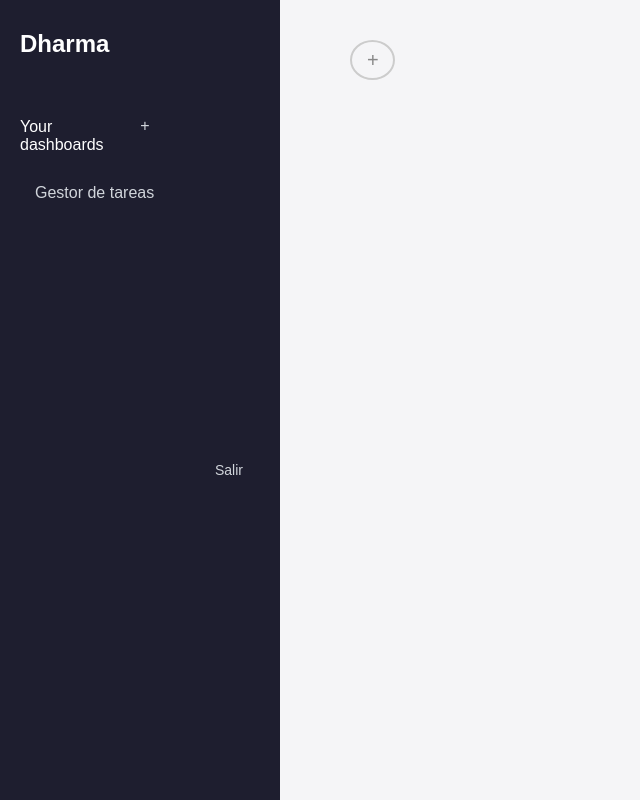
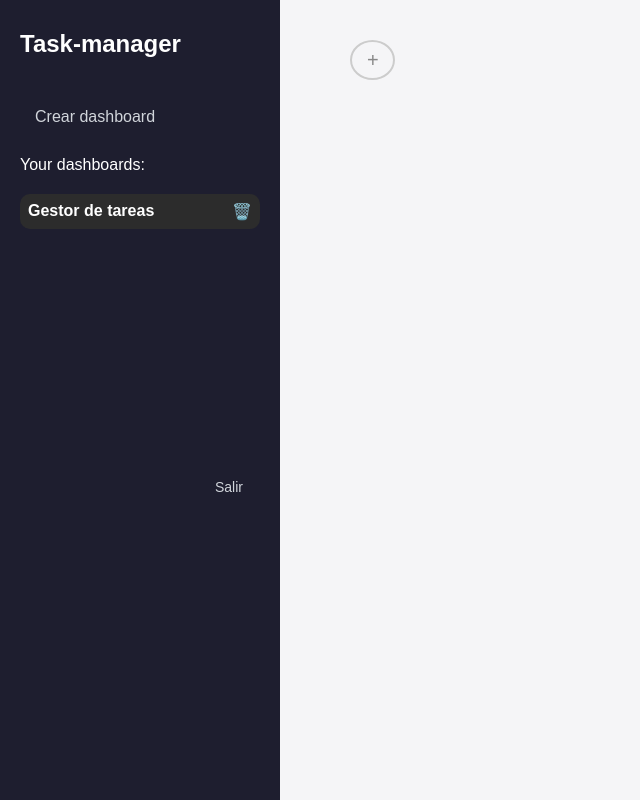
Before and after one commit to ismaelsandev/Task-manager, a PHP site: page / in a window 1280 px wide. Shown: the whole page, without its empty margins (0-640 px from the left). Run offline with PHP 8.4, Linux system fonts and the light colour scheme; the visitor is signed in with stand-in values (Sample User, id 1); data comes from the database, SQL or seed files in the repository; data that the repository does not hold is empty.

Commit message:
Se ha creado la función JS marcarDashboardActivo, que marca en el aside el botón del dashboard que se está visualizando. Se ha mejorado la función JS cargarDashboardsAside añadiendo un botón para borrar dashboards. También llama a la función abrirDashboardInicial para que abra un dashboard cuando el usuario acceda. También guardamos el dashboardId en localStorage para que esté en caché el último dashboard abierto. La función abrirDashboardincial carga el último o el primer dashboard al acceder a la aplicación. Por último se ha creado borrarDashboard.php y la función JS borrarDashboard.

```diff
--- a/css/estilos.css
+++ b/css/estilos.css
@@ -115,6 +115,22 @@ section {
 	align-items: flex-start;
 }
 
-.dashboards-lists {
-	display: flex;
+.dashboard-btn {
+    display: block;
+    width: 100%;
+    padding: 8px;
+    background: none;
+    border: none;
+    text-align: left;
+    cursor: pointer;
 }
+
+.dashboard-btn.active {
+    background-color: #2c2c2c;
+    color: #fff;
+    font-weight: bold;
+}
+
+.button-newDashboard {
+	width: 200px;
+}
--- a/index.php
+++ b/index.php
@@ -5,18 +5,16 @@
 	<head>
 		<meta charset="UTF-8">
 		<meta name="viewport" content="width=device-width, initial-scale=1.0">
-		<title>Dharma</title>
+		<title>Task-manager</title>
 		<link rel="stylesheet" href="css/estilos.css?v=<?php echo time(); ?>">
 	</head>
 	<body>
 		<main>
 			<aside>
-				<h1>Dharma</h1>
-				<div class="dashboards-lists">
-					<p style="margin-top: 20px;">Your dashboards</p>
-					<button class="button-newDashboard" onclick = "newDashboard()">+</button>
-				</div>
+				<h1>Task-manager</h1>
+				<button class="button-newDashboard" onclick = "newDashboard()">Crear dashboard</button>
 
+				<p>Your dashboards:</p>
 				<nav id="dashboardList"></nav>
 
 				<a href="logout.php" class="logout">Salir</a>
--- a/js/myscript.js
+++ b/js/myscript.js
@@ -112,7 +112,7 @@ function cargarJSON() {
         });
 }
 
-function cargarDashboardsAside() {
+/*function cargarDashboardsAside() {
     fetch("listarDashboards.php")
         .then(res => res.json())
         .then(dashboards => {
@@ -130,6 +130,39 @@ function cargarDashboardsAside() {
             });
         })
         .catch(err => console.error("Error cargando dashboards:", err));
+}*/
+
+function cargarDashboardsAside(autoAbrir = true) {
+    fetch("listarDashboards.php")
+        .then(res => res.json())
+        .then(dashboards => {
+            const contenedor = document.getElementById("dashboardList");
+            contenedor.innerHTML = "";
+
+            dashboards.forEach(d => {
+                const btn = document.createElement("button");
+                btn.className = "dashboard-btn";
+                btn.textContent = d.nombre;
+                btn.dataset.id = d.id;
+
+                btn.onclick = () => cargarDashboard(d.id);
+
+                // botón borrar
+                const borrar = document.createElement("span");
+                borrar.textContent = " 🗑️";
+                borrar.style.float = "right";
+                borrar.onclick = e => {
+                    e.stopPropagation();
+                    borrarDashboard(d.id);
+                };
+
+                btn.appendChild(borrar);
+                contenedor.appendChild(btn);
+            });
+
+            // abrir último dashboard o el primero
+            if (autoAbrir) abrirDashboardInicial(dashboards);
+        });
 }
 
 function cargarDashboard(id) {
@@ -138,6 +171,9 @@ function cargarDashboard(id) {
         .then(data => {
             jsonData = data;
             dashboardActivoId = id;
+            localStorage.setItem("dashboardActivo", id);
+
+            marcarDashboardActivo(id);
             renderDashboard(false);
         })
         .catch(err => {
@@ -145,8 +181,6 @@ function cargarDashboard(id) {
             alert("No se pudo cargar el dashboard");
         });
 }
-
-cargarDashboardsAside();
 
 function newDashboard() {
     const nombre = prompt("Nombre del dashboard:");
@@ -163,3 +197,33 @@ function newDashboard() {
         cargarDashboard(dashboard.id);
     });
 }
+
+function marcarDashboardActivo(id) {
+    document.querySelectorAll(".dashboard-btn").forEach(btn => {
+        btn.classList.toggle("active", btn.dataset.id == id);
+    });
+}
+
+function abrirDashboardInicial(dashboards) {
+    const ultimo = localStorage.getItem("dashboardActivo");
+
+    const existe = dashboards.find(d => d.id == ultimo);
+
+    if (existe) {
+        cargarDashboard(ultimo);
+    } else if (dashboards.length > 0) {
+        cargarDashboard(dashboards[0].id);
+    }
+}
+
+function borrarDashboard(id) {
+    if (!confirm("¿Eliminar este dashboard?")) return;
+
+    fetch(`borrarDashboard.php?id=${id}`)
+        .then(() => {
+            localStorage.removeItem("dashboardActivo");
+            cargarDashboardsAside(true);
+        });
+}
+
+cargarDashboardsAside();
```
Also changed, not shown: borrarDashboard.php (added, +19 -0 lines).
